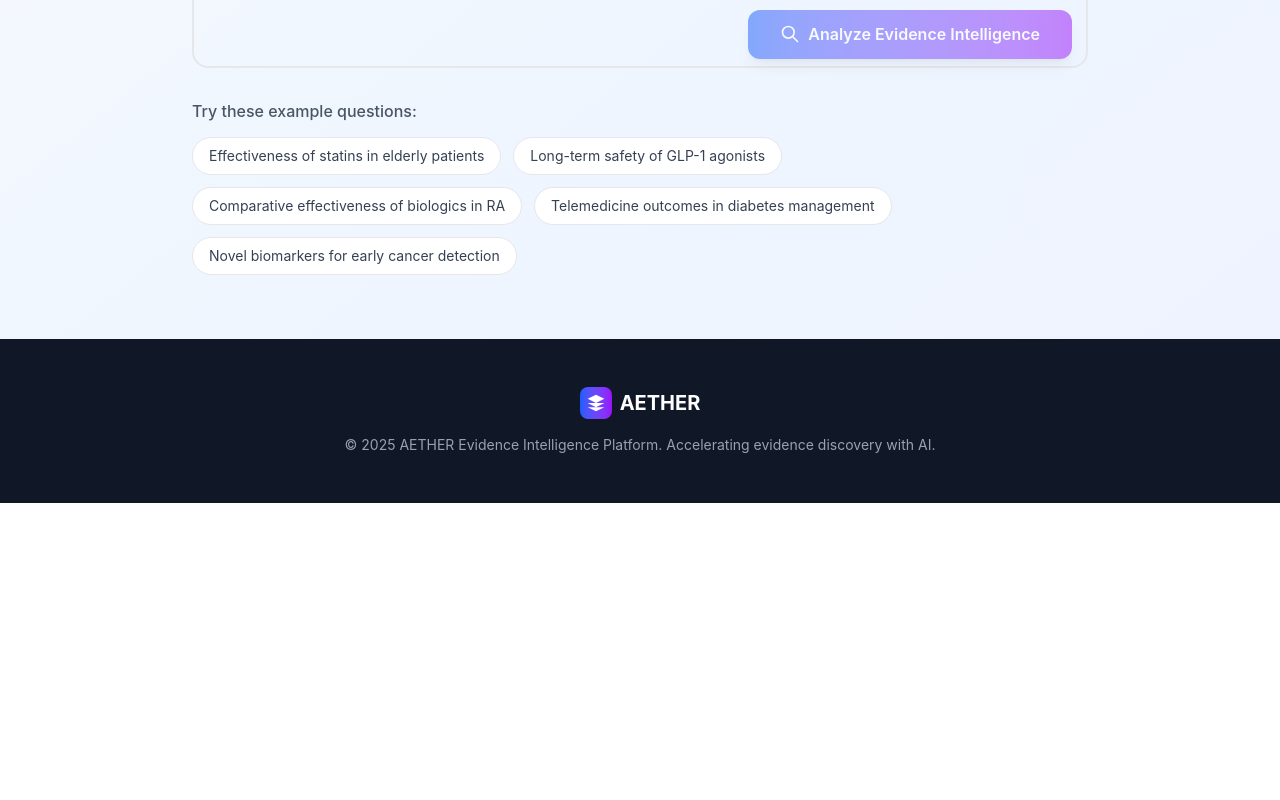
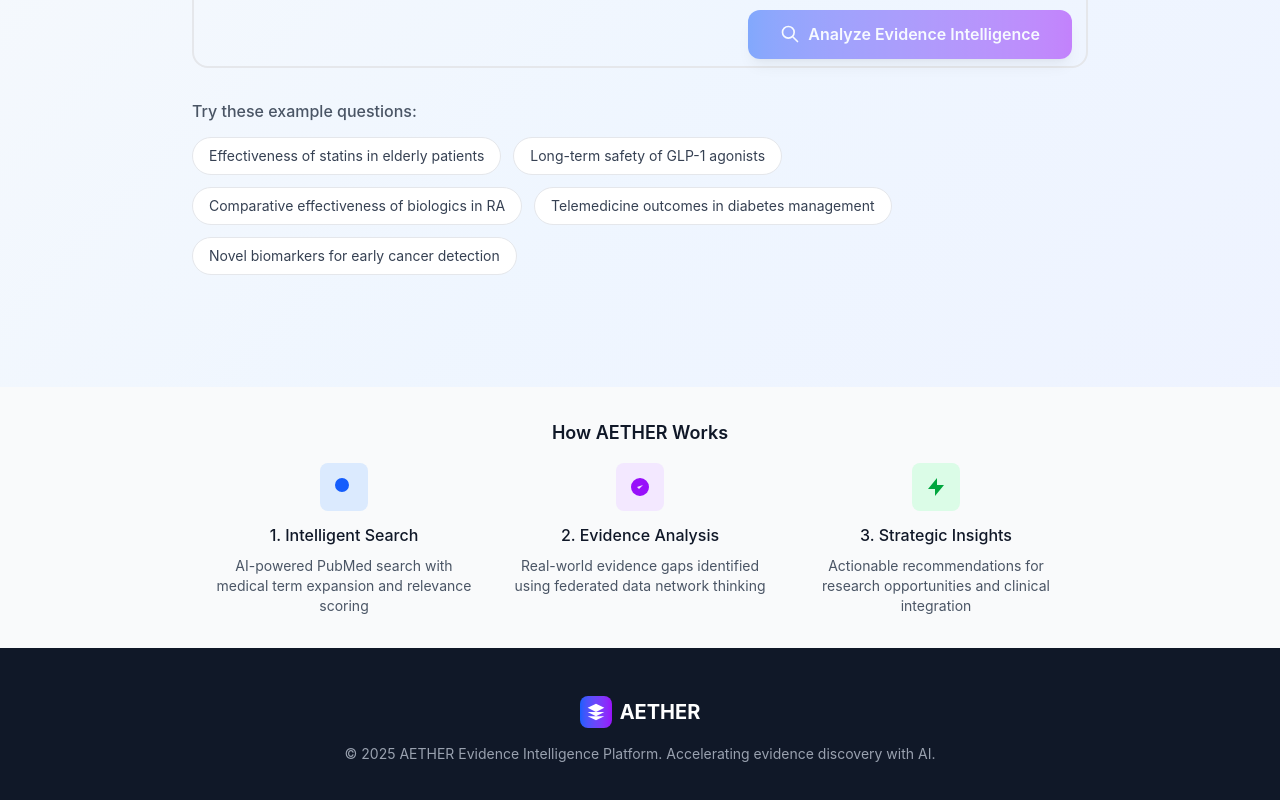
Before and after one commit to ravisuresh229/evidencegap, a Next.js app: page / in a window 1280 px wide. Shown: the part 525-1325 px from the top of the page. Before the commit the page ends 1028 px from the top, so only its background shows below. Built offline with nearby package versions, Linux system fonts and the light colour scheme.

Commit message:
Add score explanation tooltip and How it Works section for better UX

```diff
--- a/src/app/page.tsx
+++ b/src/app/page.tsx
@@ -489,9 +489,24 @@ export default function Home() {
                           </span>
                         )}
                         {paper.relevanceScore && (
-                          <span className="px-2 py-1 bg-green-100 text-green-700 rounded text-xs font-medium">
-                            Score: {paper.relevanceScore}
-                          </span>
+                          <div className="flex items-center gap-2">
+                            <span className="px-2 py-1 bg-green-100 text-green-700 rounded text-xs font-medium">
+                              Score: {paper.relevanceScore}
+                            </span>
+                            <div className="relative group">
+                              <svg
+                                className="w-4 h-4 text-gray-400 cursor-help"
+                                fill="currentColor"
+                                viewBox="0 0 24 24"
+                              >
+                                <path d="M12 2C6.48 2 2 6.48 2 12s4.48 10 10 10 10-4.48 10-10S17.52 2 12 2zm1 15h-2v-6h2v6zm0-8h-2V7h2v2z"/>
+                              </svg>
+                              <div className="absolute bottom-full left-1/2 transform -translate-x-1/2 mb-2 px-3 py-2 bg-gray-900 text-white text-xs rounded-lg opacity-0 group-hover:opacity-100 transition-opacity duration-200 whitespace-nowrap z-10">
+                                Relevance score based on title/abstract match, study type, journal quality, and recency
+                                <div className="absolute top-full left-1/2 transform -translate-x-1/2 w-0 h-0 border-l-4 border-r-4 border-t-4 border-transparent border-t-gray-900"></div>
+                              </div>
+                            </div>
+                          </div>
                         )}
                       </div>
 
@@ -672,6 +687,42 @@ export default function Home() {
         </section>
       )}
 
+      {/* How it Works Section */}
+      <div className="bg-gray-50 py-8 mt-12">
+        <div className="max-w-4xl mx-auto px-4">
+          <h3 className="text-lg font-semibold mb-4 text-center text-gray-900">How AETHER Works</h3>
+          <div className="grid md:grid-cols-3 gap-6">
+            <div className="text-center">
+              <div className="w-12 h-12 bg-blue-100 rounded-lg flex items-center justify-center mx-auto mb-3">
+                <svg className="w-6 h-6 text-blue-600" fill="currentColor" viewBox="0 0 24 24">
+                  <path d="M21 21l-6-6m2-5a7 7 0 11-14 0 7 7 0 0114 0z"/>
+                </svg>
+              </div>
+              <h4 className="font-medium mb-2 text-gray-900">1. Intelligent Search</h4>
+              <p className="text-sm text-gray-600">AI-powered PubMed search with medical term expansion and relevance scoring</p>
+            </div>
+            <div className="text-center">
+              <div className="w-12 h-12 bg-purple-100 rounded-lg flex items-center justify-center mx-auto mb-3">
+                <svg className="w-6 h-6 text-purple-600" fill="currentColor" viewBox="0 0 24 24">
+                  <path d="M9 12l2 2 4-4m6 2a9 9 0 11-18 0 9 9 0 0118 0z"/>
+                </svg>
+              </div>
+              <h4 className="font-medium mb-2 text-gray-900">2. Evidence Analysis</h4>
+              <p className="text-sm text-gray-600">Real-world evidence gaps identified using federated data network thinking</p>
+            </div>
+            <div className="text-center">
+              <div className="w-12 h-12 bg-green-100 rounded-lg flex items-center justify-center mx-auto mb-3">
+                <svg className="w-6 h-6 text-green-600" fill="currentColor" viewBox="0 0 24 24">
+                  <path d="M13 10V3L4 14h7v7l9-11h-7z"/>
+                </svg>
+              </div>
+              <h4 className="font-medium mb-2 text-gray-900">3. Strategic Insights</h4>
+              <p className="text-sm text-gray-600">Actionable recommendations for research opportunities and clinical integration</p>
+            </div>
+          </div>
+        </div>
+      </div>
+
       {/* Footer */}
       <footer className="py-12 px-4 bg-gray-900 text-gray-400">
         <div className="max-w-4xl mx-auto text-center">
```
